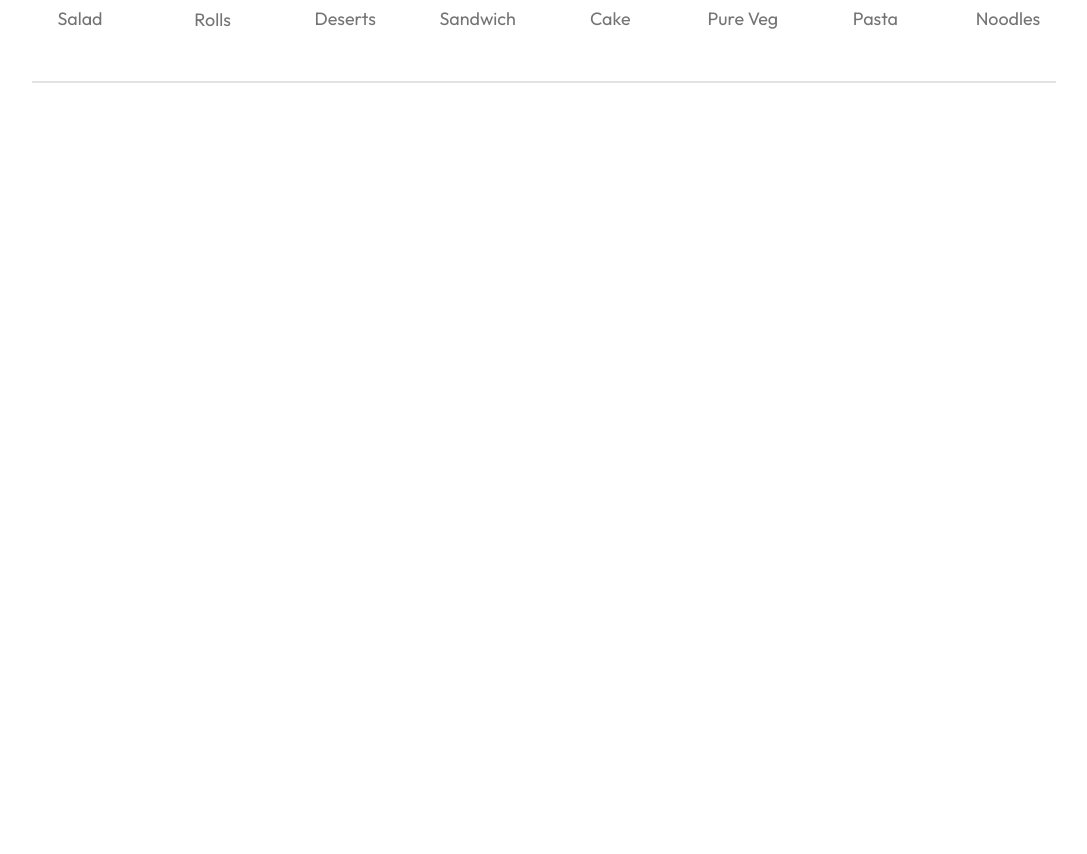
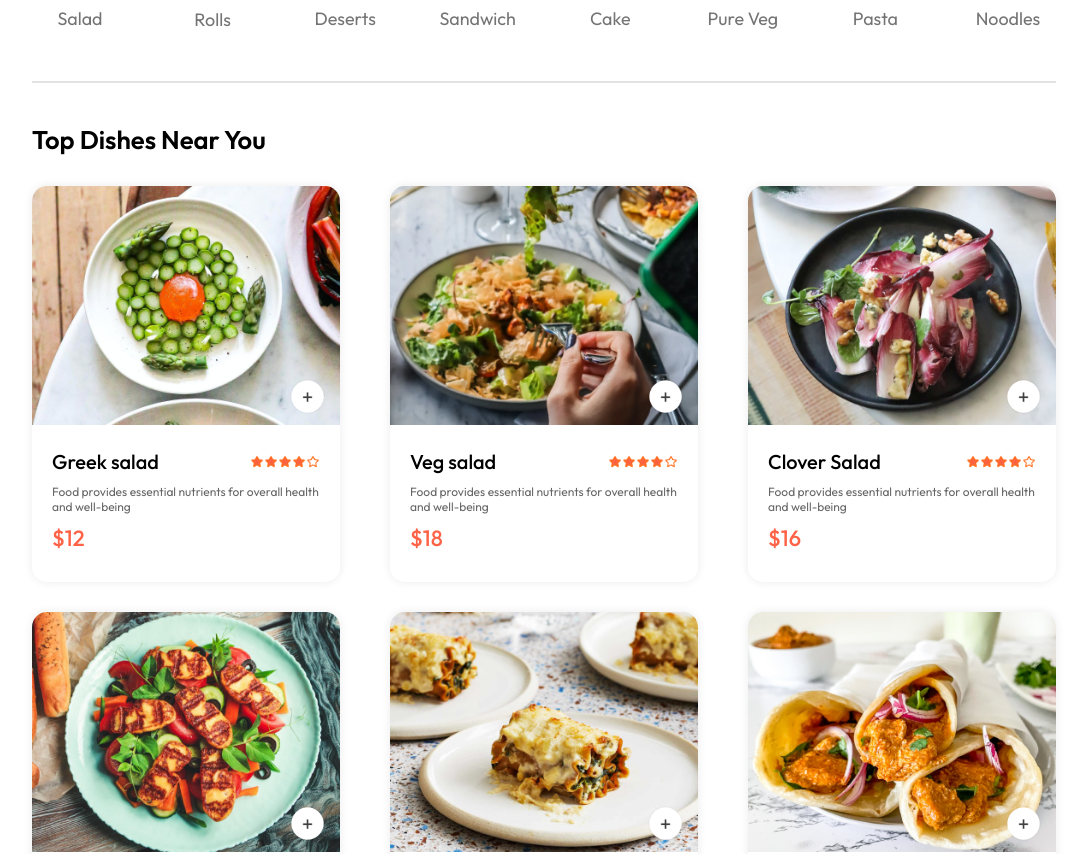
Before and after one commit to Advaithdp02/Food_Delivery_Website, a React (Vite) app in the folder Frontend/: page / in a window 1280 px wide. Shown: the part 880-1734 px from the top of the page, without its empty margins (96-1183 px from the left). Before the commit the page ends 973 px from the top, so only its background shows below. Built offline with nearby package versions, Linux system fonts and the light colour scheme.

Commit message:
Dishes menu set up

```diff
--- a/Frontend/src/components/FoodDisplay/FoodDisplay.css
+++ b/Frontend/src/components/FoodDisplay/FoodDisplay.css
@@ -0,0 +1,16 @@
+.food-display
+{
+    margin-top: 30px;
+}
+.food-display h2{
+    font-size: max(2vw,22px);
+    font-weight: 600;
+}
+.display-food-list{
+    display: grid;
+    grid-template-columns: repeat(auto-fill,minmax(240px,1fr));
+    margin-top: 30px;
+    gap: 50px;
+   row-gap: 30px;
+
+}
--- a/Frontend/src/components/FoodDisplay/FoodDisplay.jsx
+++ b/Frontend/src/components/FoodDisplay/FoodDisplay.jsx
@@ -1,11 +1,28 @@
-import React from 'react'
-import './FoodDisplay.css'
-const FoodDisplay = () => {
+import React, { useContext } from 'react'; // Removed duplicate React import
+import './FoodDisplay.css';
+import { StoreContext } from '../../context/StoreContext';
+import FoodItem from '../FoodItem/FoodItem';
+
+const FoodDisplay = ({ category }) => {
+  const { food_list } = useContext(StoreContext);
+
   return (
-    <div>
+    <div className='food-display' id='food-display'>
+      <h2>Top Dishes Near You</h2>
+      <div className="display-food-list">
+        {food_list.map((item,index)=>
+        {
+            if(category==="All" || category===item.category){
+        return <FoodItem key={index} id={item._id} name={item.name} description={item.description} price={item.price} image={item.image} />
 
+
+            }
+
+
+        })}
+      </div>
     </div>
-  )
-}
+  );
+};
 
-export default FoodDisplay
+export default FoodDisplay;
--- /dev/null
+++ b/Frontend/src/components/FoodItem/FoodItem.css
@@ -0,0 +1,70 @@
+.food-item{
+    width: 100%;
+    margin: auto;
+    border-radius: 15px;
+    box-shadow: 0px 0px 10px #00000015;
+    transition: 0.3s;
+    animation: fadeIn 1s;
+}
+.food-item-image{
+    width: 100%;
+    border-radius: 15px 15px 0px 0px;
+}
+.food-item-info{
+    padding: 20px;
+
+}
+.food-item-name-rating{
+    display: flex;
+    justify-content: space-between;
+    align-items: center;
+    margin-bottom: 10px;
+
+}
+.food-item-name-rating p{
+    font-size: 20px;
+    font-weight: 500;
+
+}
+.food-item-name-rating img{
+    width: 70px;
+
+}
+.food-item-desc{
+    color: #676767;
+    font-size: 12px;
+
+}
+.food-item-price{
+    color: tomato;
+    font-size: 22px;
+    font-weight: 500;
+    margin: 10px 0px;
+}
+.food-item-image-container{
+    position: relative;
+}
+.food-item-image-container .add{
+    width: 35px;
+    position: absolute;
+    bottom: 15px;
+    right: 15px;
+    cursor: pointer;
+    border-radius: 50%;
+
+}
+.food-item-counter{
+    position: absolute;
+    bottom: 15px;
+    right: 15px;
+    display: flex;
+    align-items: center;
+    gap: 10px;
+    padding: 6px;
+    border-radius: 50px;
+    background-color: white;
+
+}
+.food-item-counter img{
+    width: 30px;
+}
--- /dev/null
+++ b/Frontend/src/components/FoodItem/FoodItem.jsx
@@ -0,0 +1,48 @@
+import React, { useState, useContext } from 'react'; // Added useContext import
+import './FoodItem.css';
+import { assets } from '../../assets/assets';
+import { StoreContext } from '../../context/StoreContext'; // Ensure StoreContext is correctly imported
+
+const FoodItem = ({ id, name, price, description, image }) => {
+  const { cartItems, addToCart, removeFromCart } = useContext(StoreContext); // Fixed destructuring
+
+  return (
+    <div className="food-item">
+      <div className="food-item-image-container">
+        <img src={image} alt={name} className="food-item-image" />
+        {!cartItems[id] ? (
+          <img
+            className="add"
+            onClick={() => addToCart(id)}
+            src={assets.add_icon_white}
+            alt="Add"
+          />
+        ) : (
+          <div className="food-item-counter">
+            <img
+              onClick={() => removeFromCart(id)}
+              src={assets.remove_icon_red}
+              alt="Remove"
+            />
+            <p>{cartItems[id]}</p>
+            <img
+              onClick={() => addToCart(id)}
+              src={assets.add_icon_green}
+              alt="Add"
+            />
+          </div>
+        )}
+      </div>
+      <div className="food-item-info">
+        <div className="food-item-name-rating">
+          <p>{name}</p>
+          <img src={assets.rating_starts} alt="Rating" />
+        </div>
+        <p className="food-item-desc">{description}</p>
+        <p className="food-item-price">${price}</p>
+      </div>
+    </div>
+  );
+};
+
+export default FoodItem;
--- a/Frontend/src/context/StoreContext.jsx
+++ b/Frontend/src/context/StoreContext.jsx
@@ -1,21 +1,49 @@
-import { createContext } from "react";
+import { createContext, useState, useEffect } from "react";
 import { food_list } from "../assets/assets";
 
-export const StoreContext= createContext(null);
+export const StoreContext = createContext(null);
 
-const StoreContextProvider= (props)=>{
+const StoreContextProvider = (props) => {
+  const [cartItems, setCartItems] = useState({});
 
+  const addToCart = (itemID) => {
+    setCartItems((prev) => ({
+      ...prev,
+      [itemID]: prev[itemID] ? prev[itemID] + 1 : 1,
+    }));
+  };
 
+  const removeFromCart = (itemID) => {
+    setCartItems((prev) => {
+      if (prev[itemID] <= 1) {
+        const updatedCart = { ...prev };
+        delete updatedCart[itemID];
+        return updatedCart;
+      }
+      return {
+        ...prev,
+        [itemID]: prev[itemID] - 1,
+      };
+    });
+  };
 
-    const contextValue={
-        food_list
+  useEffect(() => {
+    console.log(cartItems);
+  }, [cartItems]);
 
-    }
-    return(
-        <StoreContext.Provider value={contextValue}>
-            {props.children}
-        </StoreContext.Provider>
-    )
-}
+  const contextValue = {
+    food_list,
+    cartItems,
+    setCartItems,
+    addToCart,
+    removeFromCart,
+  };
+
+  return (
+    <StoreContext.Provider value={contextValue}>
+      {props.children}
+    </StoreContext.Provider>
+  );
+};
 
 export default StoreContextProvider;
--- a/Frontend/src/pages/home/home.jsx
+++ b/Frontend/src/pages/home/home.jsx
@@ -2,12 +2,14 @@ import React, { useState } from 'react';
 import "./home.css"
 import Header from '../../components/Header/header'
 import ExploreMenu from '../../components/ExploreMenu/ExploreMenu'
+import FoodDisplay from '../../components/FoodDisplay/FoodDisplay';
 const Home = () => {
     const [category, setCategory] = useState("All");
   return (
     <div>
         <Header/>
         <ExploreMenu category={category} setCategory={setCategory}/>
+        <FoodDisplay category={category} />
 
 
 
```
